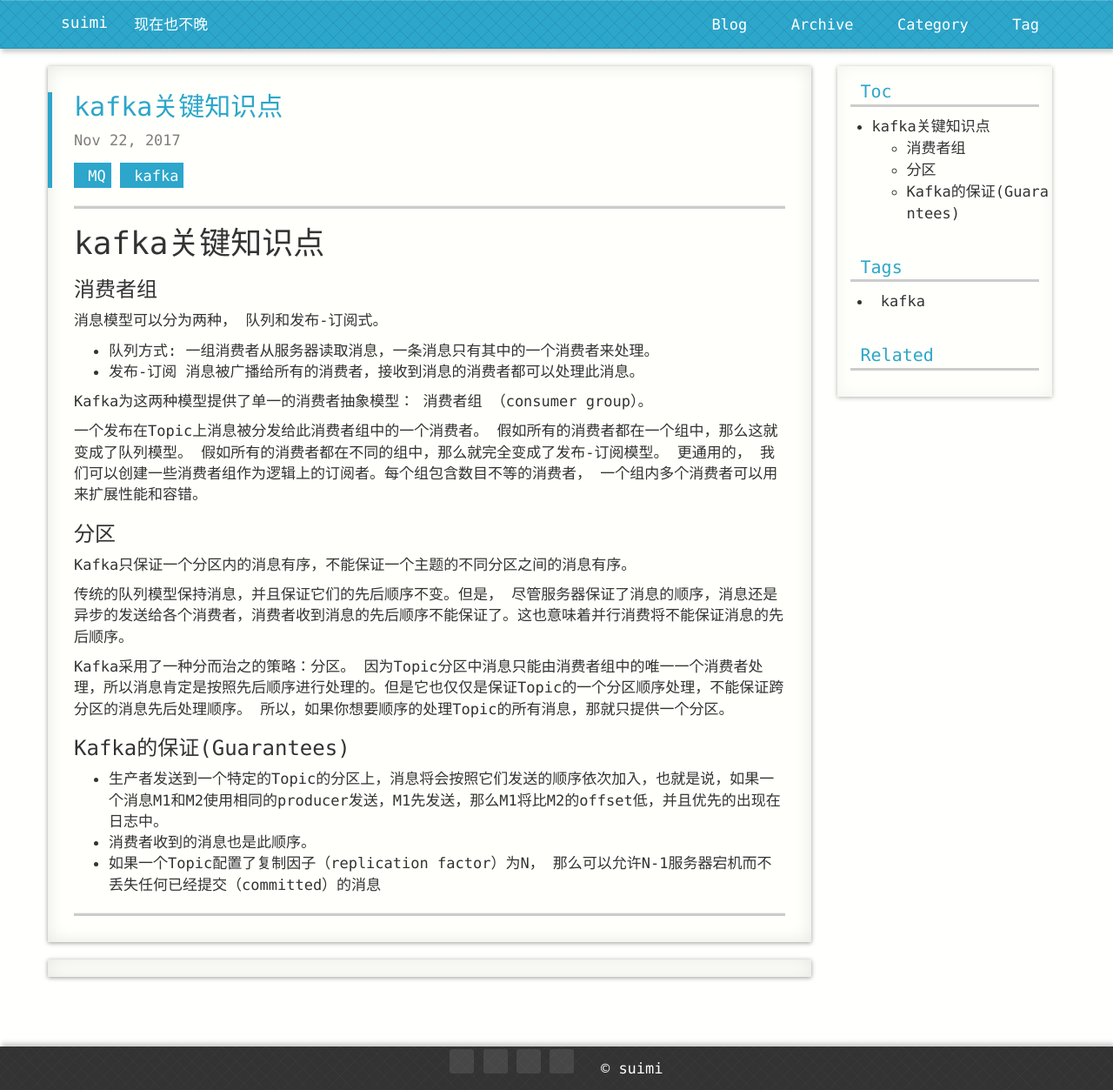
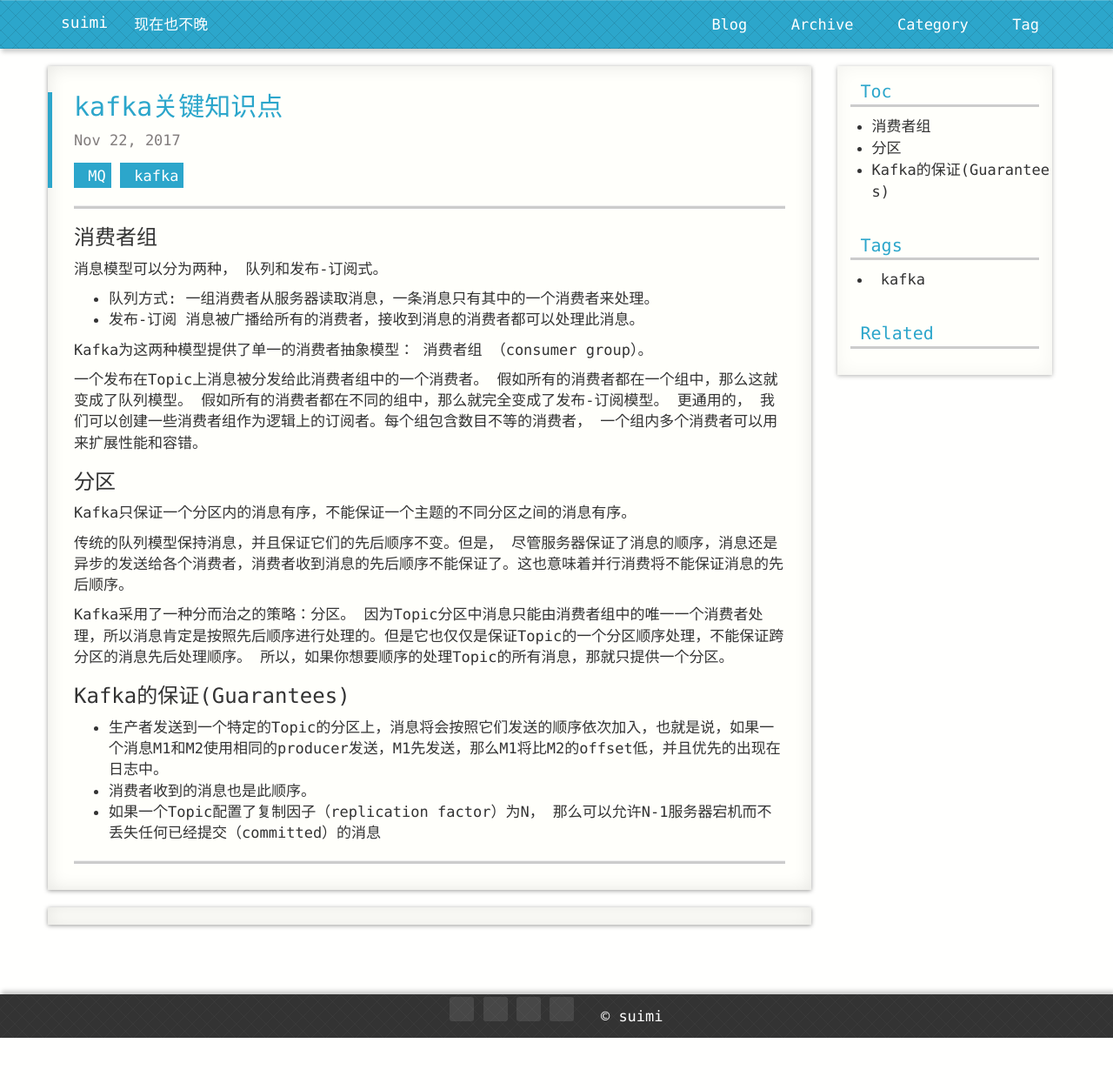
Before and after one commit to suimi/suimi.github.io, a Jekyll site: the page built from _posts/2017-11-22-kafka.md, in a window 1280 px wide. Shown: the whole page at 87% size. Built offline with Jekyll 4.4.1, drawn with Linux system fonts in a browser that asks for light colours; nearby versions of some CDN libraries; comment, search, counter and statistics services are not loaded; a style sheet for code colours, icons or effects is not loaded; after the commit the page ends 1193 px from its top, so only the background shows below that.

Commit message:
jekyll themes

```diff
--- a/_posts/2017-11-22-kafka.md
+++ b/_posts/2017-11-22-kafka.md
@@ -4,8 +4,6 @@ tags: kafka
 categories: MQ
 ---
 
-kafka关键知识点
-==========
 * TOC
 {:toc}
 
```
